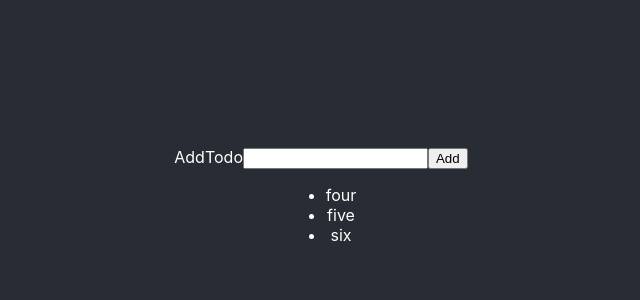
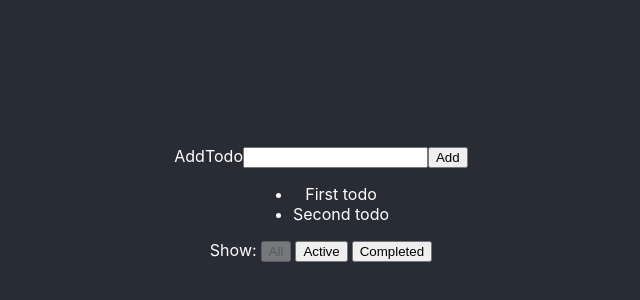
Before and after one commit to kgrzesiu/react-redux-ts-template, a React (Create React App) app: page / in a window 1280 px wide. Shown: the part 196-496 px from the top of the page, without its empty margins (319-959 px from the left). Built offline with nearby package versions, Linux system fonts and the light colour scheme.

Commit message:
Typescript version working without full types

```diff
--- /dev/null
+++ b/src/actions/index.tsx
@@ -0,0 +1,22 @@
+let nextTodoId = 0
+export const addTodo = (text:String) => ({
+  type: 'ADD_TODO',
+  id: nextTodoId++,
+  text
+})
+
+export const setVisibilityFilter = (filter:String) => ({
+  type: 'SET_VISIBILITY_FILTER',
+  filter
+})
+
+export const toggleTodo = (id:number) => ({
+  type: 'TOGGLE_TODO',
+  id
+})
+
+export const VisibilityFilters = {
+  SHOW_ALL: 'SHOW_ALL',
+  SHOW_COMPLETED: 'SHOW_COMPLETED',
+  SHOW_ACTIVE: 'SHOW_ACTIVE'
+}
--- a/src/components/App.tsx
+++ b/src/components/App.tsx
@@ -2,6 +2,7 @@ import React from 'react';
 import '../css/App.css';
 import AddTodo from '../containers/AddTodo';
 import TodoList from './TodoList';
+import Footer from '../containers/Footer';
 
 function App() {
   return (
@@ -9,6 +10,7 @@ function App() {
       <header className="App-header">
         <AddTodo></AddTodo>
         <TodoList></TodoList>
+        <Footer></Footer>
       </header>
     </div>
   );
--- /dev/null
+++ b/src/components/Link.tsx
@@ -0,0 +1,38 @@
+import React, { Component, ReactNode } from 'react'
+import { connect } from 'react-redux'
+import { setVisibilityFilter } from '../actions'
+
+interface Props {
+    children:ReactNode,
+    filter:String,
+}
+
+interface State {
+
+}
+
+class Link extends Component<any> {
+    state = {}
+
+    render() {
+        return (
+            <button
+                onClick={this.props.filterClick}
+                style={{ marginLeft: '4px'}}
+                disabled={this.props.active}
+                >
+                {this.props.children}
+            </button>
+        )
+    }
+}
+
+const mapStateToProps = (state:any, ownProps:Props) => ({
+    active: ownProps.filter === state.visibilityFilter
+})
+
+const mapDispatchToProps = (dispatch: any, ownProps:Props) => ({
+    filterClick: () => dispatch(setVisibilityFilter(ownProps.filter))
+})
+
+export default connect(mapStateToProps, mapDispatchToProps)(Link)
--- a/src/components/TodoList.tsx
+++ b/src/components/TodoList.tsx
@@ -2,6 +2,7 @@ import React, { Component } from 'react'
 import { connect } from 'react-redux'
 import Todo from '../containers/Todo'
 import { RootState } from '../reducers';
+import { VisibilityFilters } from '../actions';
 
 interface Props {
     //todos: []
@@ -27,8 +28,22 @@ class TodoList extends Component<any> {
     }
 }
 
+const getVisibleTodos = (todos:any, filter:any) => {
+    switch (filter) {
+      case VisibilityFilters.SHOW_ALL:
+        return todos
+      case VisibilityFilters.SHOW_COMPLETED:
+        return todos.filter((t:any) => t.completed)
+      case VisibilityFilters.SHOW_ACTIVE:
+        return todos.filter((t:any) => !t.completed)
+      default:
+        throw new Error('Unknown filter: ' + filter)
+    }
+  }
+
+
 const mapStateToProps = (state: RootState) => ({
-    todosx: state.todos
+    todosx: getVisibleTodos(state.todos, state.visibilityFilter)
 });
 
 const mapDispatchToProps = (dispatch: any) => ({
@@ -36,4 +51,3 @@ const mapDispatchToProps = (dispatch: any) => ({
 })
 
 export default connect(mapStateToProps,mapDispatchToProps)(TodoList)
-// export default TodoList;
--- /dev/null
+++ b/src/containers/Footer.tsx
@@ -0,0 +1,27 @@
+import React, { Component } from 'react'
+import Link from '../components/Link'
+import { VisibilityFilters } from '../actions'
+
+interface Props {
+
+}
+interface State {
+
+}
+
+class Footer extends Component<any, any> {
+    state = {}
+
+    render() {
+        return (
+            <div>
+                <span>Show:</span>
+                <Link filter={VisibilityFilters.SHOW_ALL}>All</Link>
+                <Link filter={VisibilityFilters.SHOW_ACTIVE}>Active</Link>
+                <Link filter={VisibilityFilters.SHOW_COMPLETED}>Completed</Link>
+            </div>
+        )
+    }
+}
+
+export default Footer
--- a/src/reducers/index.tsx
+++ b/src/reducers/index.tsx
@@ -1,10 +1,10 @@
 import { combineReducers } from 'redux'
 import todos from './todos'
-// import visibilityFilter from './visibilityFilter'
+import visibilityFilter from './visibilityFilter'
 
 export const rootReducer = combineReducers({
   todos:todos,
-  // visibilityFilter
+  visibilityFilter
 })
 
 export type RootState = ReturnType<typeof rootReducer>
--- a/src/reducers/todos.tsx
+++ b/src/reducers/todos.tsx
@@ -2,9 +2,8 @@ export type TodoState =  any[];
 export type Action = { type: String, id: number, text: String };
 
 const initialState: TodoState = [
-    { text: "four", complete: true, id: "1" },
-    { text: "five", complete: false, id: "2" },
-    { text: "six", complete: false, id: "3" }
+    { text: "First todo", complete: true, id: "1" },
+    { text: "Second todo", complete: false, id: "2" }
 ]
 
 const todos = (state = initialState, action: Action) => {
--- a/src/reducers/visibilityFilter.tsx
+++ b/src/reducers/visibilityFilter.tsx
@@ -1,6 +1,8 @@
+import { VisibilityFilters } from "../actions";
+
 type Action = { type: String, filter:String};
 
-const visibilityFilter = (state = 'SHOW_ALL', action:Action) => {
+const visibilityFilter = (state = VisibilityFilters.SHOW_ALL, action:Action) => {
     switch (action.type) {
       case 'SET_VISIBILITY_FILTER':
         return action.filter
```
